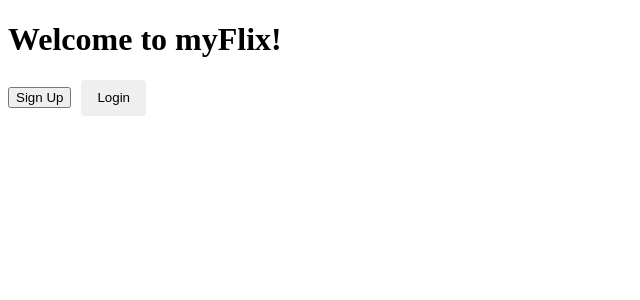
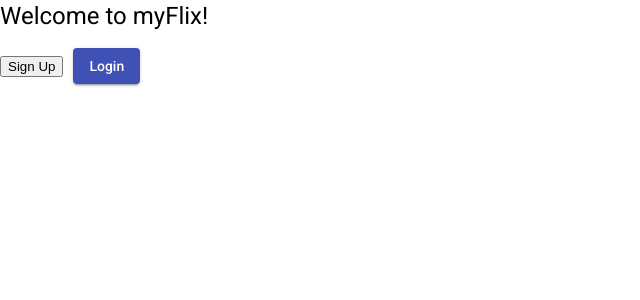
Before and after one commit to Savalan11/Savmovies-client, an Angular app: page / in a window 1280 px wide. Shown: the top 300 px of the page, without its empty margins (0-640 px from the left). Built offline with nearby package versions, Linux system fonts and the light colour scheme.

Commit message:
adding dependencies

```diff
--- a/angular.json
+++ b/angular.json
@@ -23,6 +23,7 @@
               "src/assets"
             ],
             "styles": [
+              "src/custom-theme.scss",
               "src/styles.css"
             ],
             "scripts": []
--- a/package.json
+++ b/package.json
@@ -11,6 +11,7 @@
   "private": true,
   "dependencies": {
     "@angular/animations": "^14.0.0",
+    "@angular/cdk": "^14.0.1",
     "@angular/common": "^14.0.0",
     "@angular/compiler": "^14.0.0",
     "@angular/core": "^14.0.0",
--- /dev/null
+++ b/src/custom-theme.scss
@@ -0,0 +1,34 @@
+
+// Custom Theming for Angular Material
+// For more information: https://material.angular.io/guide/theming
+@use '@angular/material' as mat;
+// Plus imports for other components in your app.
+
+// Include the common styles for Angular Material. We include this here so that you only
+// have to load a single css file for Angular Material in your app.
+// Be sure that you only ever include this mixin once!
+@include mat.core();
+
+// Define the palettes for your theme using the Material Design palettes available in palette.scss
+// (imported above). For each palette, you can optionally specify a default, lighter, and darker
+// hue. Available color palettes: https://material.io/design/color/
+$myFlix-Angular-client-primary: mat.define-palette(mat.$indigo-palette);
+$myFlix-Angular-client-accent: mat.define-palette(mat.$pink-palette, A200, A100, A400);
+
+// The warn palette is optional (defaults to red).
+$myFlix-Angular-client-warn: mat.define-palette(mat.$red-palette);
+
+// Create the theme object. A theme consists of configurations for individual
+// theming systems such as "color" or "typography".
+$myFlix-Angular-client-theme: mat.define-light-theme((
+  color: (
+    primary: $myFlix-Angular-client-primary,
+    accent: $myFlix-Angular-client-accent,
+    warn: $myFlix-Angular-client-warn,
+  )
+));
+
+// Include theme styles for core and each component used in your app.
+// Alternatively, you can import and @include the theme mixins for each component
+// that you are using.
+@include mat.all-component-themes($myFlix-Angular-client-theme);
--- a/src/index.html
+++ b/src/index.html
@@ -6,8 +6,11 @@
   <base href="/">
   <meta name="viewport" content="width=device-width, initial-scale=1">
   <link rel="icon" type="image/x-icon" href="favicon.ico">
+  <link rel="preconnect" href="https://fonts.gstatic.com">
+  <link href="https://fonts.googleapis.com/css2?family=Roboto:wght@300;400;500&display=swap" rel="stylesheet">
+  <link href="https://fonts.googleapis.com/icon?family=Material+Icons" rel="stylesheet">
 </head>
-<body>
+<body class="mat-typography">
   <app-root></app-root>
 </body>
 </html>
--- a/src/styles.css
+++ b/src/styles.css
@@ -1 +1,4 @@
 /* You can add global styles to this file, and also import other style files */
+
+html, body { height: 100%; }
+body { margin: 0; font-family: Roboto, "Helvetica Neue", sans-serif; }
```
Also changed, not shown: 1 other file (tests, documents, lock files or other folders).
